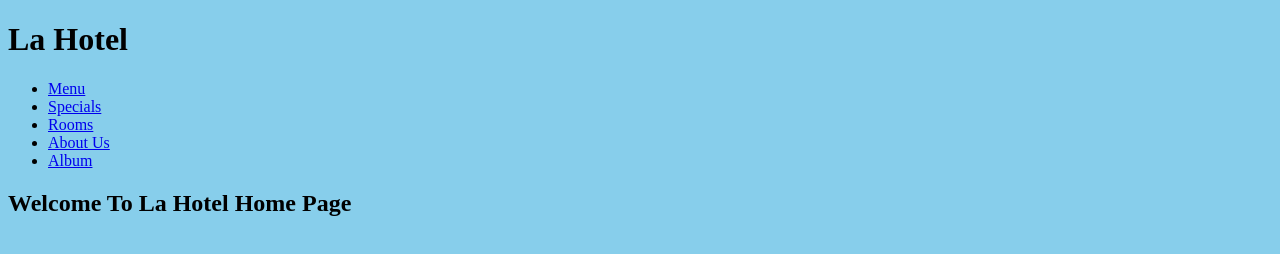
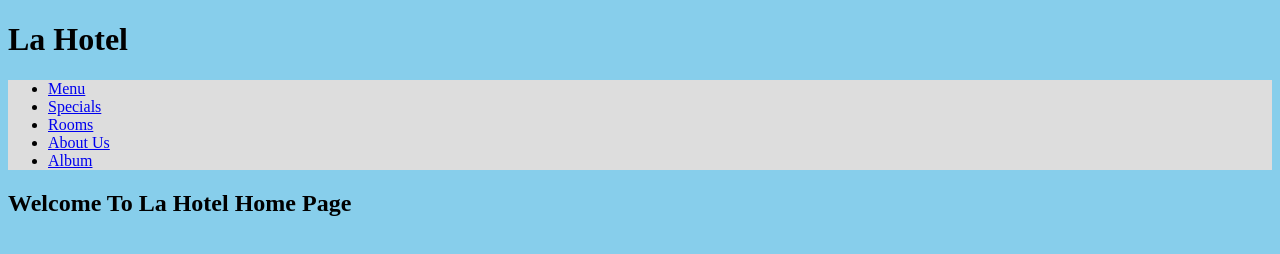
Before and after one commit to tonyishangu/hotel-project, a plain HTML site: page index.html in a window 1280 px wide. Drawn offline with Linux system fonts and the light colour scheme.

Commit message:
add css rules to make list block

```diff
--- a/css/style.css
+++ b/css/style.css
@@ -4,3 +4,8 @@ h1{
 body{
     background-color: skyblue;
 }
+ul{
+    display: block;
+    padding: 8 px;
+    background-color: #dddddd;
+}
```
